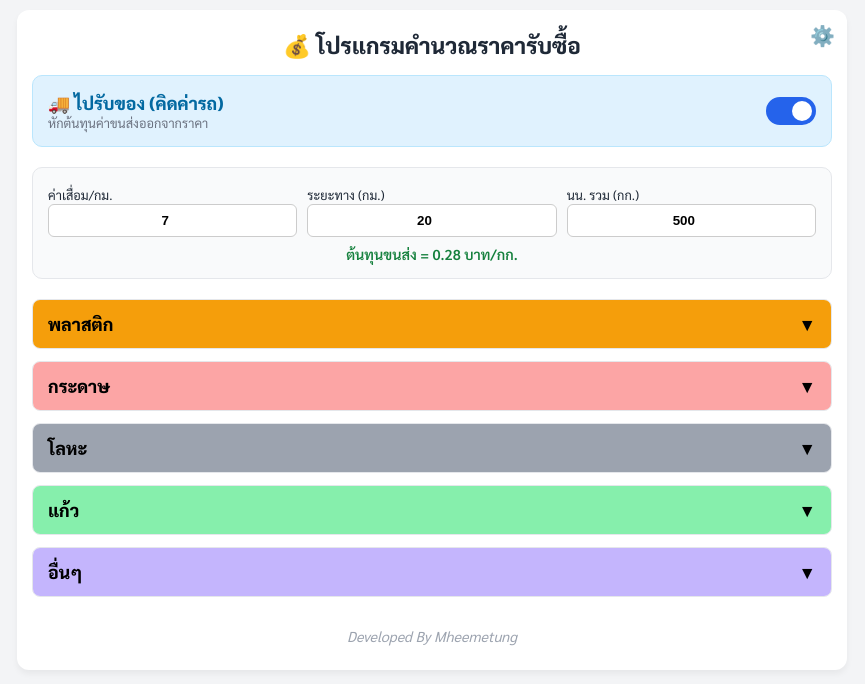
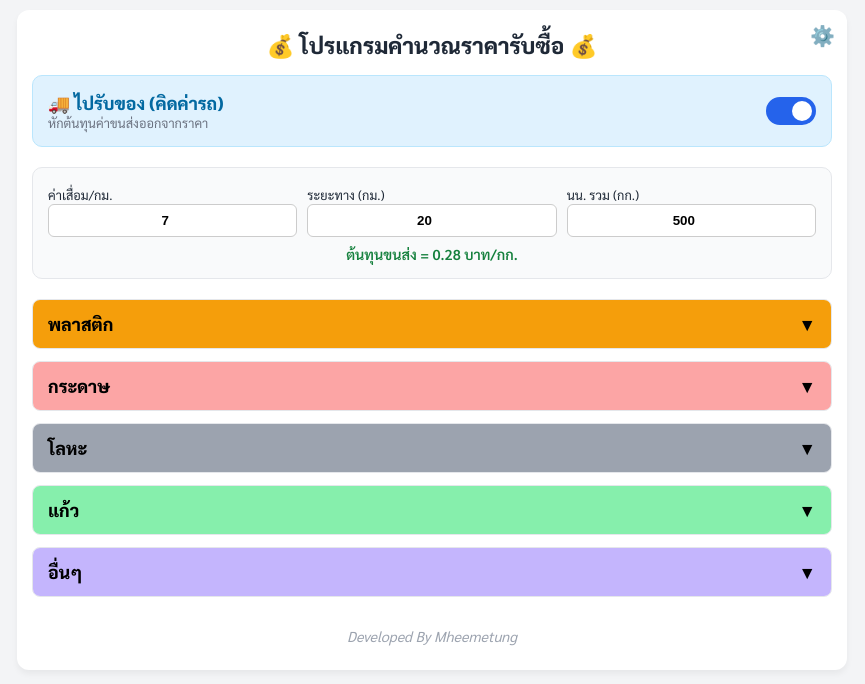
Before and after one commit to mheemetungapp/purchasepricecal, a plain HTML site: page index.html in a window 1280 px wide. Shown: the whole page, without its empty margins (208-1073 px from the left). Drawn offline with Linux system fonts and the light colour scheme.

Commit message:
Update index.html

```diff
--- a/index.html
+++ b/index.html
@@ -199,7 +199,7 @@
 
 <div class="container">
     <div class="settings-gear" id="gearIcon" onclick="UI.toggleModal(true)">⚙️</div>
-    <h2>💰 โปรแกรมคำนวณราคารับซื้อ</h2>
+    <h2>💰 โปรแกรมคำนวณราคารับซื้อ 💰</h2>
 
     <div class="mode-switch-container">
         <div>
@@ -649,4 +649,5 @@
 
 </script>
 </body>
+
 </html>
```
